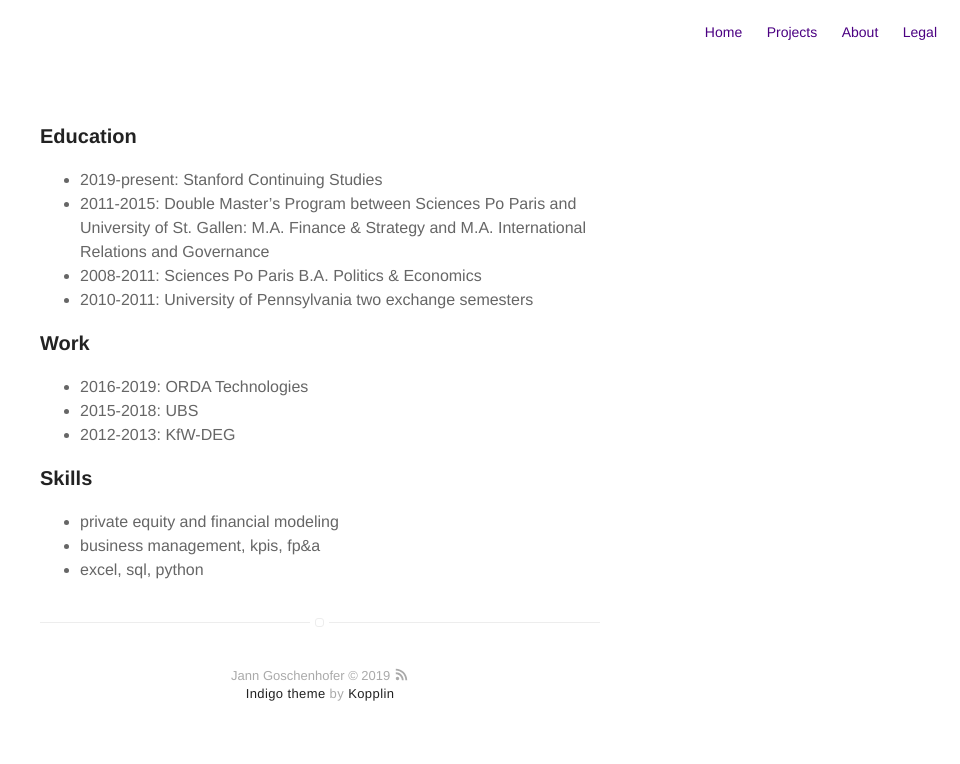
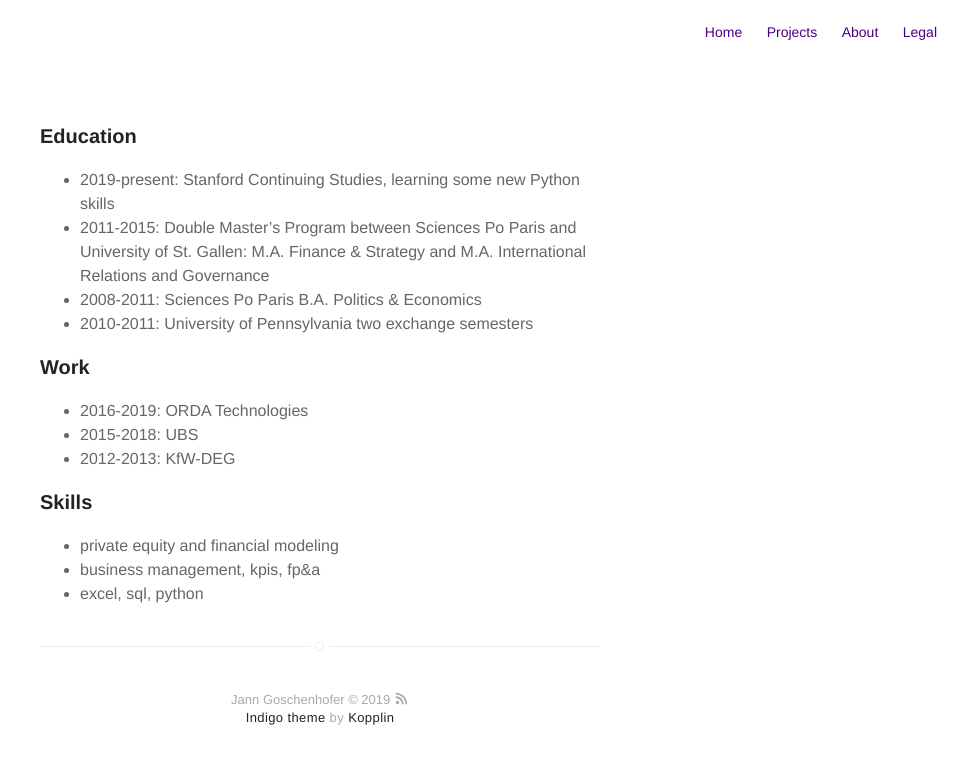
Before and after one commit to antonschneider90/antonschneider90.github.io, a Jekyll site: the page built from resume.md, in a window 1280 px wide. Shown: the top 764 px of the page, without its empty margins (320-1280 px from the left). Built offline with Jekyll 4.4.1, drawn with Linux system fonts in a browser that asks for light colours.

Commit message:
Update resume.md

```diff
--- a/resume.md
+++ b/resume.md
@@ -5,7 +5,7 @@ layout: page
 
 ### Education
 
-* 2019-present: Stanford Continuing Studies
+* 2019-present: Stanford Continuing Studies, learning some new Python skills
 * 2011-2015: Double Master's Program between Sciences Po Paris and University of St. Gallen: M.A. Finance & Strategy and M.A. International Relations and Governance
 * 2008-2011: Sciences Po Paris B.A. Politics & Economics
 * 2010-2011: University of Pennsylvania two exchange semesters
```
